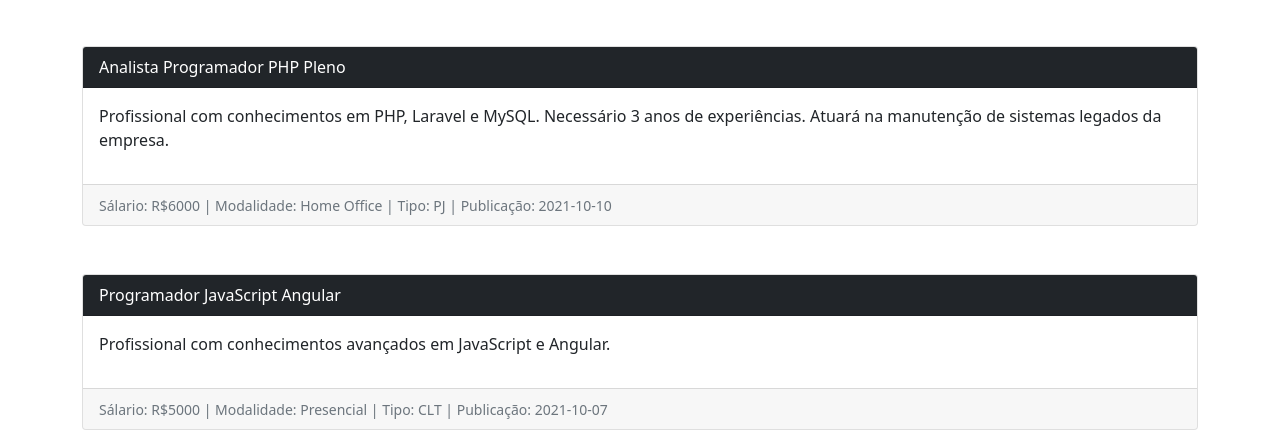
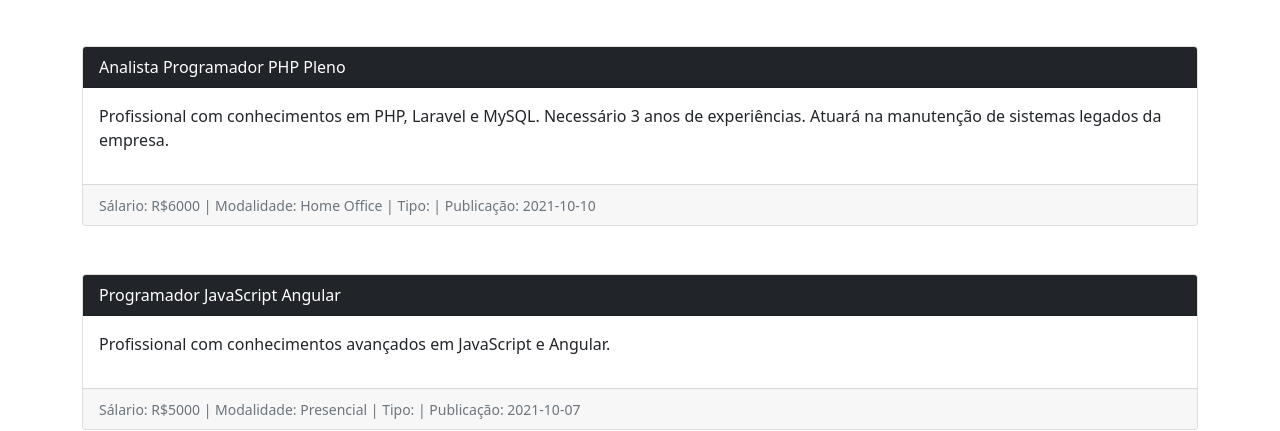
Before and after one commit to LiinuxFPS/Curos-Vue.js--2x-e-3x-, a Vue app in the folder Vue.3/projeto_vagas_front/: page / in a window 1280 px wide. Shown: the part 406-837 px from the top of the page. Built offline with nearby package versions, Linux system fonts and the light colour scheme.

Commit message:
Enviando objeto via props com a diretiva v-bind

```diff
--- a/Vue.3/projeto_vagas_front/src/components/comuns/Vaga.vue
+++ b/Vue.3/projeto_vagas_front/src/components/comuns/Vaga.vue
@@ -20,14 +20,41 @@
 <script>
     export default {
         name: 'Vaga',
-        //props: ['titulo','descricao','salario','modalidade','tipo','publicacao']
+        //exemplo 1 props: ['titulo','descricao','salario','modalidade','tipo','publicacao']
+
         //Tipagem de props
-        props:{ titulo: String,
+        //exemplo 2
+        /*props:{ titulo: String,
                 descricao: String,
                 salario: [Number, String],//pode aceitar mais de uma tipagem
                 modalidade: String,
                 tipo: String,
                 publicacao: String
+        }*/
+
+        //exemplo 3
+        //Validação de props (required e validator)
+        props:{
+            titulo:{
+                type: String,
+                required: true
+            },
+            descricao:{
+                type: String,
+                required: true
+            },
+            salario:{
+                type: [Number,String],
+                required: true
+            },
+            modalidade:{
+                type: String,
+                required: true
+            },
+            publicacao:{
+                type: String,
+                required: true
+            },
         }
     }
 </script>
--- a/Vue.3/projeto_vagas_front/src/components/views/Home.vue
+++ b/Vue.3/projeto_vagas_front/src/components/views/Home.vue
@@ -9,14 +9,20 @@
         <!-- Listar vagas -->
          <div class="row mt-5" v-for="(vaga, index) in vagas" :key="index">
             <div class="col">
-                <vaga
+                <!--exemplo 1
+                    vaga
                     :titulo="vaga.titulo"
                     :descricao="vaga.descricao"
                     :salario="vaga.salario"
                     :modalidade="vaga.modalidade"
                     :tipo="vaga.tipo"
                     :publicacao="vaga.publicacao"
-                />
+                />-->
+                <!--
+                    //Passar o objeto inteiro para o componente filho
+                    //todos os atributos(props/filho precisam ter o mesmo nome)
+                -->
+                <Vaga v-bind="vaga"/>
             </div>
          </div>
         <div class="row mt-5">
```
